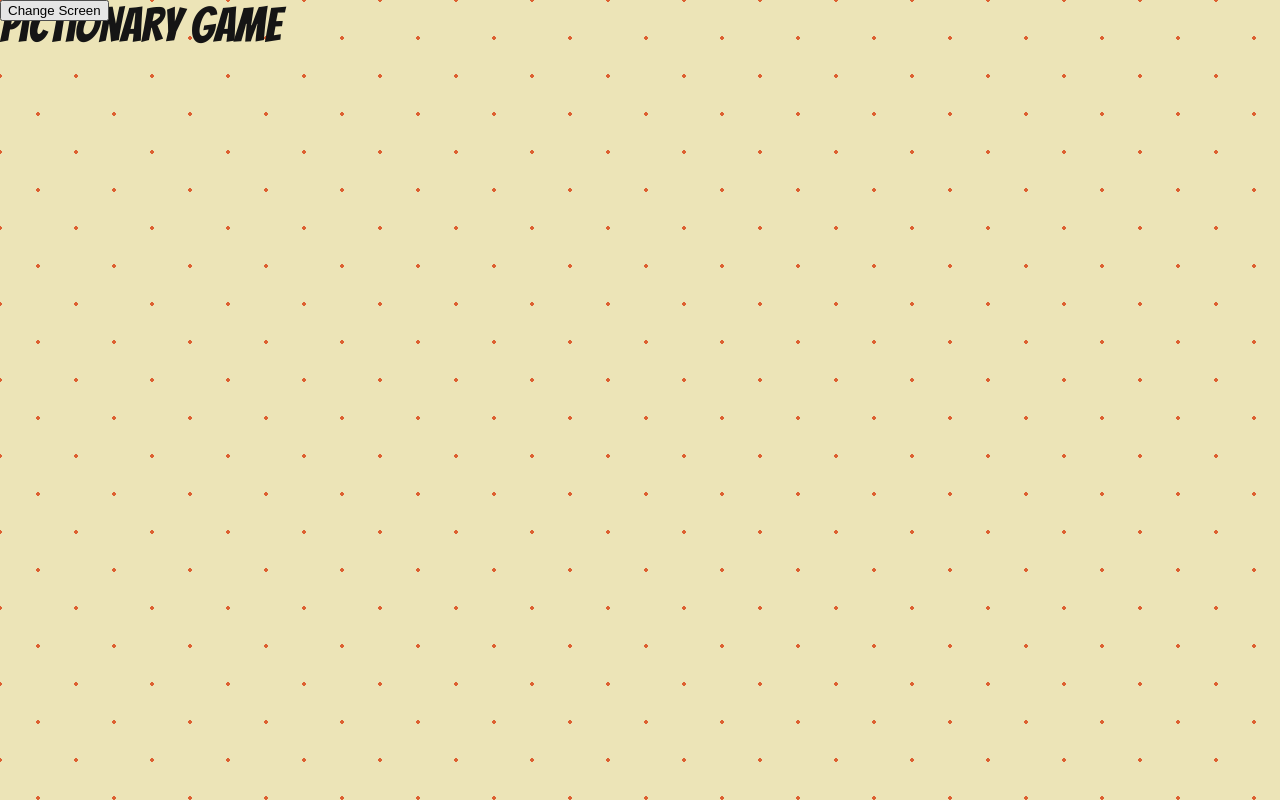
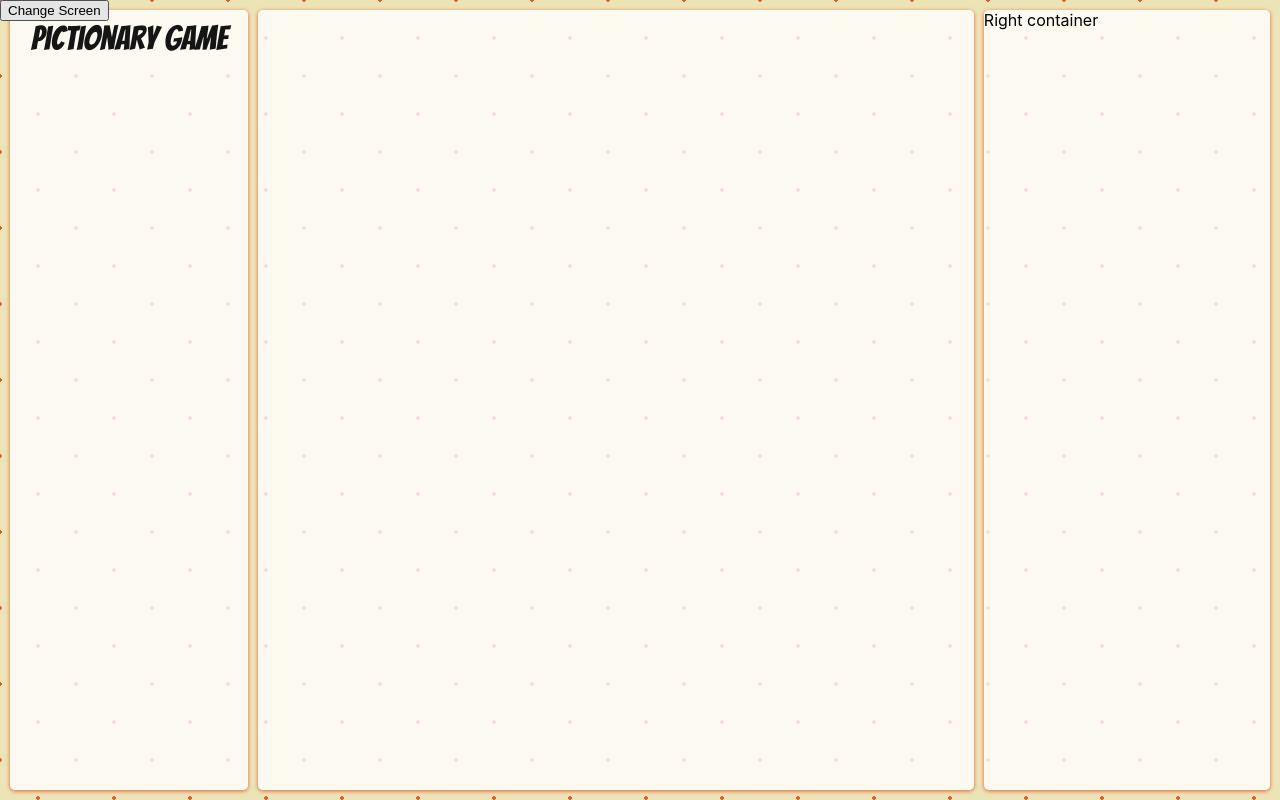
Before and after one commit to Reckadon/PictionaryApp, a React (Create React App) app in the folder client/: page / in a window 1280 px wide. Both pictures are taken after a click on the button "Change Screen". Built offline with nearby package versions, Linux system fonts and the light colour scheme.

Commit message:
done with game screen grid layout and animations

```diff
--- a/client/src/Screens/GameScreen.jsx
+++ b/client/src/Screens/GameScreen.jsx
@@ -1,13 +1,20 @@
 import { m } from "framer-motion";
 import "./GameScreen.scss";
+import Grid from "../components/Grid";
 
 const GameScreen = () => {
 	return (
 		<div className="game-screen">
 			<div className="game-container">
-				<m.h1 layout="position" layoutId="heading">
-					Pictionary Game
-				</m.h1>
+				<Grid
+					left={
+						<m.h2 transition={{ delay: 0.52, duration: 0.4 }} layout="position" layoutId="heading">
+							Pictionary Game
+						</m.h2>
+					}
+					middle={<canvas></canvas>}
+					right={<div>Right container</div>}
+				/>
 			</div>
 		</div>
 	);
--- a/client/src/Screens/GameScreen.scss
+++ b/client/src/Screens/GameScreen.scss
@@ -5,6 +5,6 @@
 	justify-content: center;
 
 	.game-container {
-		width: clamp(0px, 100%, 1500px);
+		width: clamp(0px, 100%, 1920px);
 	}
 }
--- a/client/src/Screens/HomeScreen.jsx
+++ b/client/src/Screens/HomeScreen.jsx
@@ -13,7 +13,7 @@ const HomeScreen = () => {
 			<m.div
 				key="home-screen-card"
 				className="card"
-				transition={{ ease: "backInOut" }}
+				transition={{ ease: "backInOut", duration: 0.5 }}
 				exit={{ y: document.body.scrollHeight / 1.5 }}
 				animate={{ y: 0 }}
 				initial={{ y: document.body.scrollHeight / 1.5 }}
--- /dev/null
+++ b/client/src/components/Grid.jsx
@@ -0,0 +1,38 @@
+import { m } from "framer-motion";
+import "./Grid.scss";
+
+const Grid = ({ left, middle, right }) => {
+	return (
+		<div className="grid">
+			<m.div
+				className="panel"
+				transition={{ ease: "easeOut", duration: 0.4, delay: 0.49 }}
+				initial={{ x: -document.body.clientWidth / 2 }}
+				exit={{ x: -document.body.clientWidth / 2 }}
+				animate={{ x: 0 }}
+			>
+				{left}
+			</m.div>
+			<m.div
+				transition={{ ease: "backInOut", duration: 0.5 }}
+				initial={{ y: -document.body.scrollHeight }}
+				exit={{ y: -document.body.scrollHeight }}
+				animate={{ y: 0 }}
+				className="panel"
+			>
+				{middle}
+			</m.div>
+			<m.div
+				className="panel"
+				transition={{ ease: "easeOut", duration: 0.4, delay: 0.49 }}
+				initial={{ x: document.body.clientWidth / 2 }}
+				exit={{ x: document.body.clientWidth / 2 }}
+				animate={{ x: 0 }}
+			>
+				{right}
+			</m.div>
+		</div>
+	);
+};
+
+export default Grid;
--- /dev/null
+++ b/client/src/components/Grid.scss
@@ -0,0 +1,17 @@
+@use "../colors";
+$gap: 10px;
+
+.grid {
+	box-sizing: border-box;
+	height: 100%;
+	display: grid;
+	grid-template-columns: 1fr 3fr 1.2fr;
+	padding: $gap;
+	gap: $gap;
+
+	.panel {
+		border-radius: 5px;
+		background-color: rgba(255, 255, 255, 0.8);
+		box-shadow: 0 1px 4px 0 colors.$accent-color;
+	}
+}
--- a/client/src/index.scss
+++ b/client/src/index.scss
@@ -38,17 +38,27 @@ code {
 	}
 }
 
-h1 {
+@mixin heading-style {
 	font: {
 		family: Bangers;
-		size: 3em;
 		weight: 400;
 	}
+	text-align: center;
 	color: colors.$text-color;
 	margin-block-start: 0;
 	margin-block-end: 0.3em;
+	z-index: 5;
 }
 
+h1 {
+	@include heading-style;
+	font-size: 3em;
+}
+h2 {
+	@include heading-style;
+	font-size: 2.1em;
+	margin-block-start: 0.3em;
+}
 .styledButton {
 	@include mix.base-btn(colors.$accent-color-2);
 }
```
